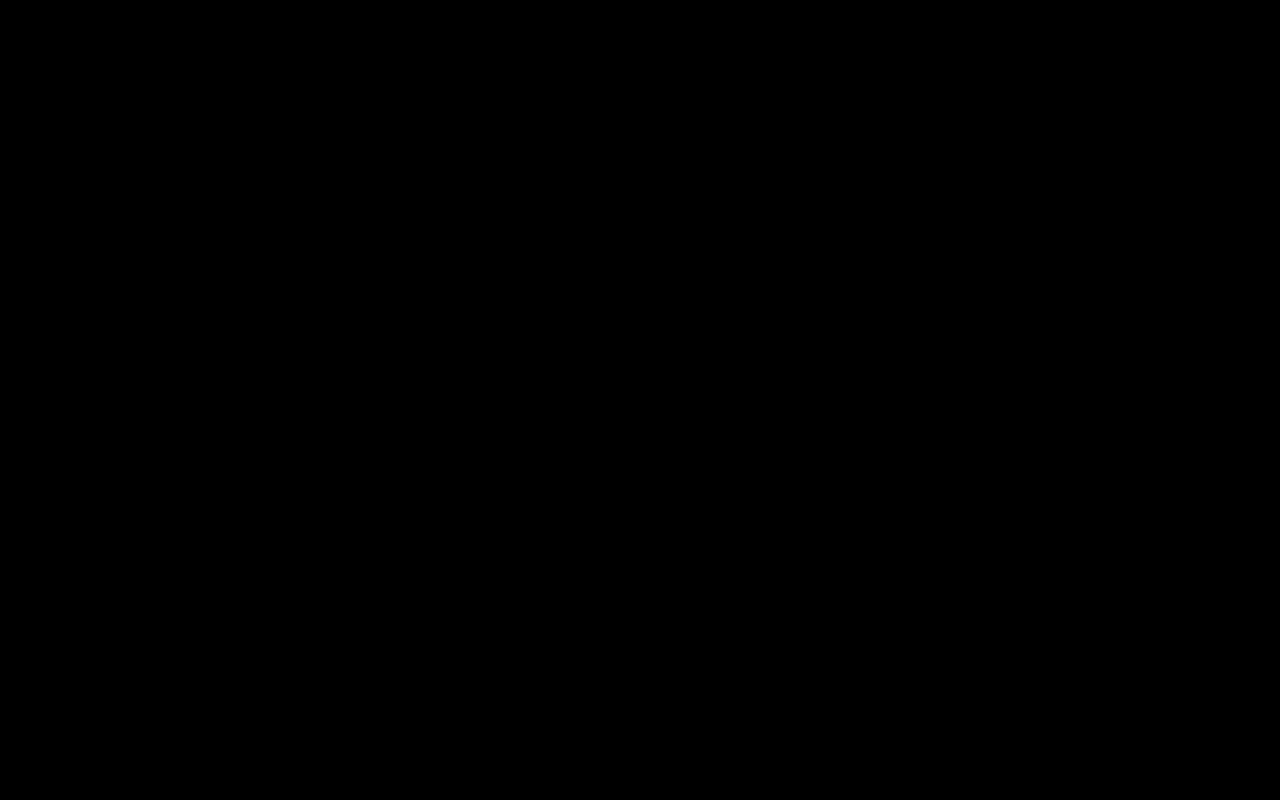
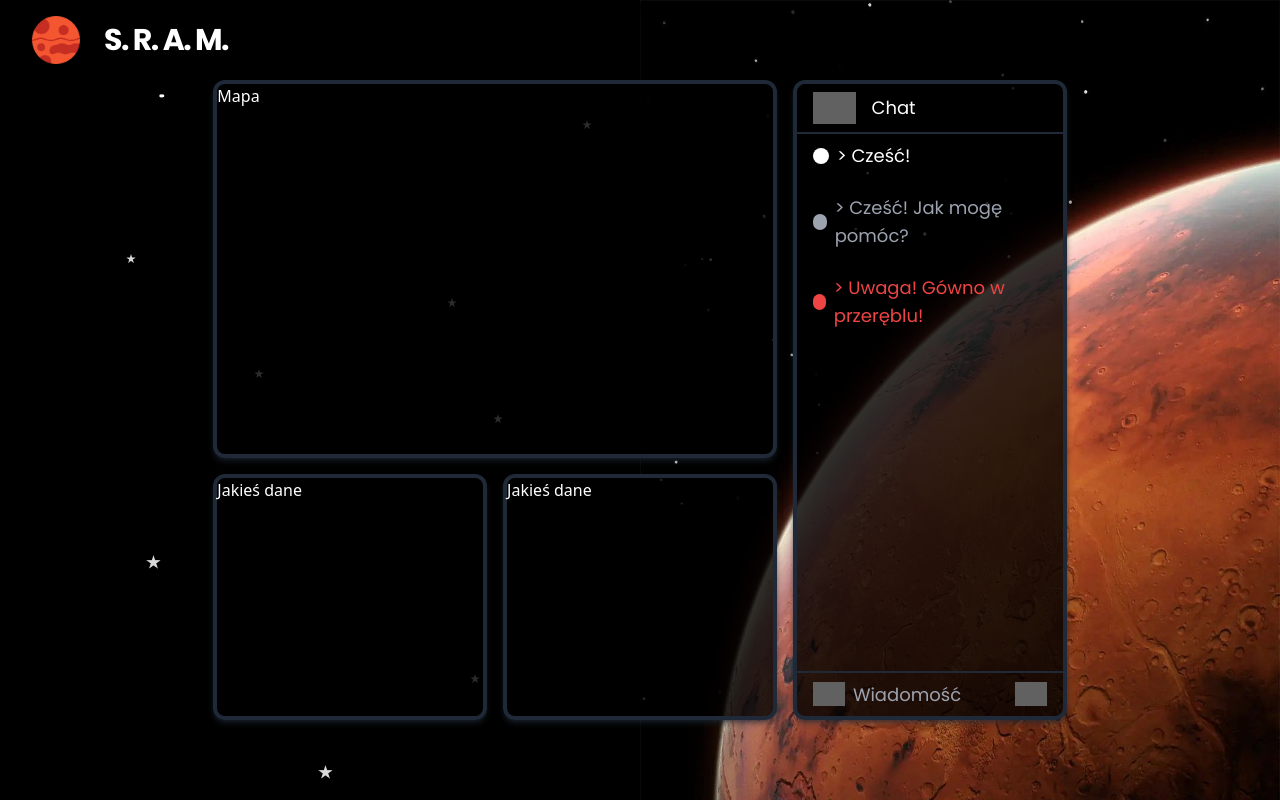
Before and after one commit to localhost-2137/frontend-coding-night-24, a React (Vite) app: page /dashboard in a window 1280 px wide. Before the commit this address had no page. Built offline with nearby package versions, Linux system fonts and the light colour scheme; grey boxes are pictures that could not be loaded.

Commit message:
Feat: designed dashboard + chat

```diff
--- /dev/null
+++ b/src/Layout/Chat.tsx
@@ -0,0 +1,74 @@
+interface message {
+  id: number;
+  content: string;
+  sender: "user" | "bot";
+  type?: "message" | "alert";
+}
+
+export default function Chat(): JSX.Element {
+  const sampleMessages: message[] = [
+    {
+      id: 1,
+      content: "Cześć!",
+      sender: "user",
+    },
+    {
+      id: 2,
+      content: "Cześć! Jak mogę pomóc?",
+      sender: "bot",
+    },
+    {
+      id: 3,
+      content: "Uwaga! Gówno w przeręblu!",
+      sender: "bot",
+      type: "alert",
+    },
+  ];
+
+  return (
+    <div className="flex flex-col h-full items-center justify-center">
+      <header className="w-full h-fit py-2 px-4 font-poppins text-lg border-b-2 border-gray-800 flex items-center gap-4">
+        <img
+          src="https://cdn-icons-png.flaticon.com/512/2076/2076218.png"
+          className="h-8 invert"
+          alt=""
+        />
+        Chat
+      </header>
+      <div className="w-full h-full flex flex-col gap-2">
+        {sampleMessages.map((message) => (
+          <div
+            key={message.id}
+            className={`w-full h-fit px-4 py-2 flex items-center gap-2 font-poppins text-lg ${
+              message.sender === "user" ? "text-white" : "text-gray-400"
+            }`}
+          >
+            <div className={`w-4 h-4 rounded-full ${message.sender === "user" ? "bg-white" : message.type === "alert" ? "bg-red-500" : "bg-gray-400"}`} />
+            {message.type === "alert" ? (
+              <div className="!text-red-500">{"> " + message.content}</div>
+            ) : (
+              "> " + message.content
+            )}
+          </div>
+        ))}
+      </div>
+      <div className="w-full h-fit py-2 px-4 font-poppins text-lg border-t-2 border-gray-800 flex items-center justify-between gap-2">
+        <img
+          src="https://cdn-icons-png.flaticon.com/512/992/992651.png"
+          className="h-6 invert cursor-pointer"
+          alt="add_image"
+        />
+        <input
+          type="text"
+          placeholder="Wiadomość"
+          className="w-full h-full bg-transparent text-white outline-none"
+        />
+        <img
+          src="https://cdn-icons-png.flaticon.com/512/10322/10322482.png"
+          className="h-6 invert cursor-pointer"
+          alt="send"
+        />
+      </div>
+    </div>
+  );
+}
--- /dev/null
+++ b/src/Layout/Wrapper.tsx
@@ -0,0 +1,10 @@
+import { cn } from "@/lib/utils";
+import { ReactNode } from "react";
+
+export default function Wrapper({className, children}: {className?: string, children: ReactNode}): JSX.Element {
+  return (
+    <div className={cn(className, "w-full h-full border-4 border-gray-800 rounded-xl bg-black/80 shadow-gray-800/60 text-white shadow-md")}>
+      {children}
+    </div>
+  );
+}
--- /dev/null
+++ b/src/Pages/Dashboard.tsx
@@ -0,0 +1,33 @@
+import Wrapper from "@/Layout/Wrapper";
+import Background from "../Assets/background.png";
+import Chat from "@/Layout/Chat";
+import Mars from "../Assets/mars.jpg";
+
+export default function Dashboard(): JSX.Element {
+  return (
+    <div
+      className="w-screen h-screen flex items-center overflow-hidden justify-center"
+      style={{ background: `url(${Background})` }}
+    >
+      <img
+        src={Mars}
+        alt="Mars"
+        className="right-0 fixed w-1/2 top-0 ml-32"
+      />
+      <div className="w-2/3 h-4/5 grid grid-cols-6 grid-rows-10 z-30 gap-4">
+        <Wrapper className="col-span-4 row-span-6">
+          <h1>Mapa</h1>
+        </Wrapper>
+        <Wrapper className="col-span-2 row-span-10">
+          <Chat />
+        </Wrapper>
+        <Wrapper className="col-span-2 row-span-4">
+          <h1>Jakieś dane</h1>
+        </Wrapper>
+        <Wrapper className="col-span-2 row-span-4">
+          <h1>Jakieś dane</h1>
+        </Wrapper>
+      </div>
+    </div>
+  );
+}
--- a/src/Pages/Main.tsx
+++ b/src/Pages/Main.tsx
@@ -1,6 +1,7 @@
 import Mars from "../Assets/mars.jpg";
 import Background from "../Assets/background.png";
 import { Button } from "@/components/ui/button";
+import { Link } from "react-router-dom";
 
 export default function MainPage(): JSX.Element {
   const acronymLetters = ["S.", "R.", "A.", "M."];
@@ -8,7 +9,7 @@ export default function MainPage(): JSX.Element {
 
   return (
     <div
-      className="w-screen h-screen overflow-y-hidden flex items-center px-32 gap-8"
+      className="w-screen h-screen overflow-hidden flex items-center px-32 gap-8"
       style={{ background: `url(${Background})` }}
     >
       <div className="flex flex-col justify-center text-8xl font-poppins font-bold gap-16 text-white">
@@ -44,8 +45,9 @@ export default function MainPage(): JSX.Element {
           style={{
             animationDelay: `4s`,
           }}
+          asChild
         >
-          Przejdź do aplikacji
+          <Link to="/dashboard">Przejdź do aplikacji</Link>
         </Button>
       </div>
       <img
```
Also changed, not shown: src/App.tsx (+6 -1 lines).
